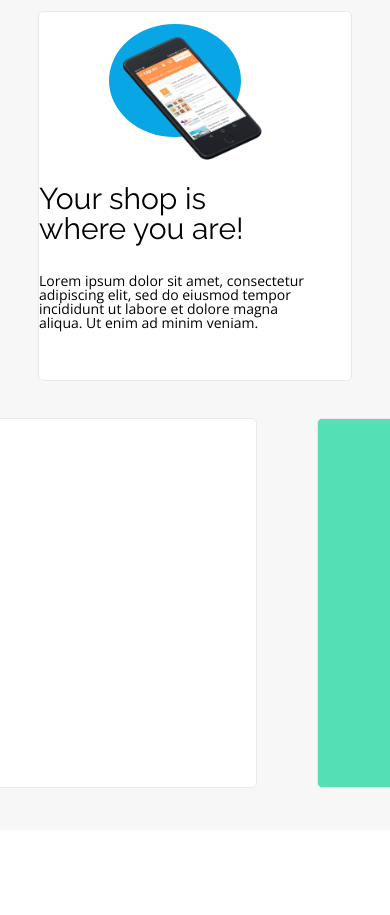
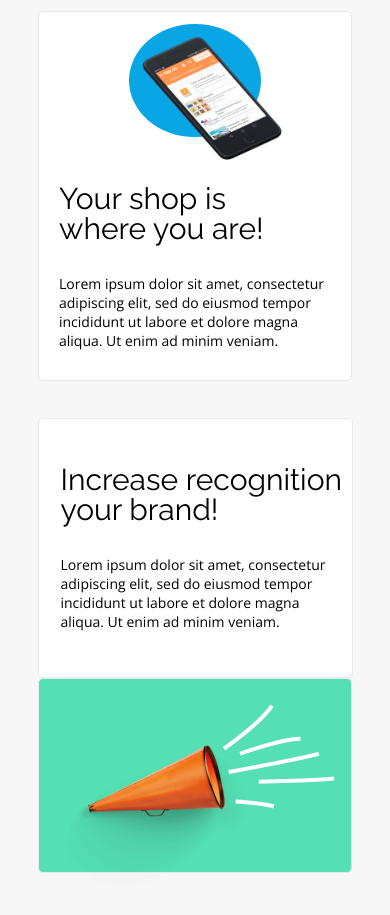
Before and after one commit to Kgiruc/bestshop, a website built with Vite: page bestshop/index.html in a window 390 px wide. Shown: the part 1800-2715 px from the top of the page. Built offline with nearby package versions, Linux system fonts and the light colour scheme.

Commit message:
scss styles mobile

```diff
--- a/bestshop/index.html
+++ b/bestshop/index.html
@@ -111,7 +111,7 @@
       <div class="benefits__double">
         <div class="benefits__single benefits__single--solo">
           <div class="benefits__text">
-            <h2 class="benefits__title">Your shop is<br>where you are!</h2>
+            <h2 class="benefits__title">Increase recognition<br>your brand!</h2>
             <p class="benefits__description">
               Lorem ipsum dolor sit amet, consectetur adipiscing elit, sed do
               eiusmod tempor incididunt ut labore et dolore magna aliqua. Ut
--- a/bestshop/scss/sectors/benefits.scss
+++ b/bestshop/scss/sectors/benefits.scss
@@ -23,6 +23,10 @@
   border-radius: 5px;
   border: 1px solid $color-lighter-grey;
 
+  @include ms {
+    width: 100vw;
+  }
+
   @include s {
     flex-flow: column;
     width: 314px;
@@ -45,7 +49,7 @@
     letter-spacing: 0;
     color: $color-black;
 
-    @include s {
+    @include ms {
       font-size: 30px;
     }
 
@@ -59,9 +63,11 @@
     margin-bottom: 50px;
     width: 416px;
 
-    @include s {
+    @include ms {
       font-size: 14px;
       width: 272px;
+      line-height: 19px;
+      margin-bottom: 30px;
     }
 
     &:after {
@@ -130,6 +136,11 @@
     padding-left: 0;
     padding-right: 20px;
 
+    @include s {
+      padding-left: 20px;
+      padding-right: 0;
+    }
+
     p:after {
       border-color: $color-1;
     }
@@ -147,6 +158,7 @@
     @include s {
       width: 131.88px;
       height: 131.7px;
+      margin-left: 90px;
     }
 
     :first-child {
@@ -168,10 +180,26 @@
   display: flex;
   flex-flow: row;
   gap: 60px;
+  @include ms {
+    gap: 0;
+  }
+  @include s {
+    flex-flow: column;
+    align-items: center;
+  }
 }
 
 .benefits__single--solo {
   width: 623.04px;
+
+  @include ms {
+    width: 315px;
+    height: 260px;
+
+    p {
+      margin: 0;
+    }
+  }
 
   p:after {
     border-color: $color-green;
@@ -185,6 +213,17 @@
   justify-content: center;
   align-items: center;
 
+  @include s {
+    width: 314px;
+    height: 195px;
+    justify-content: flex-start;
+    align-items: flex-start;
+
+    img {
+      margin-top: 25px;
+    }
+  }
+
   img {
     width: 296px;
     height: 208px;
```
